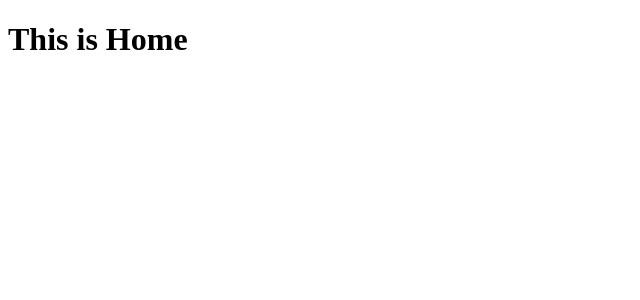
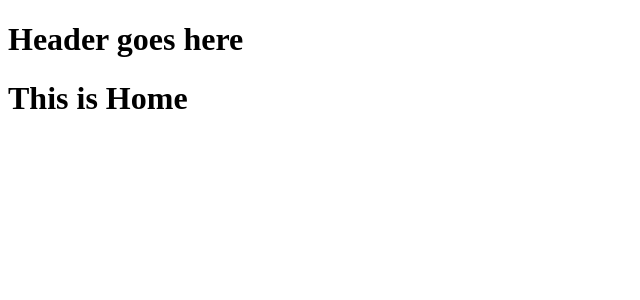
Before and after one commit to errami01/e-shop, a React (Create React App) app: page / in a window 1280 px wide. Shown: the top 300 px of the page, without its empty margins (0-640 px from the left). Built offline with nearby package versions, Linux system fonts and the light colour scheme.

Commit message:
creat Layout component and set its route

```diff
--- a/src/App.js
+++ b/src/App.js
@@ -1,8 +1,11 @@
 import './App.css';
 import { createBrowserRouter, createRoutesFromElements, RouterProvider, Route } from 'react-router-dom';
 import Home from './pages/Home'
+import Layout from './components/Layout';
 const router = createBrowserRouter(createRoutesFromElements(
-  <Route path='/' element={<Home />}/>
+  <Route path='/' element={<Layout />}>
+  <Route index element={<Home />}/>
+  </Route>
 ))
 
 function App() {
--- a/src/components/Header.js
+++ b/src/components/Header.js
@@ -1,3 +1,5 @@
 export default function Header(){
-
+    return(
+        <h1>Header goes here</h1>
+    )
 }
--- /dev/null
+++ b/src/components/Layout.js
@@ -0,0 +1,11 @@
+import { Outlet } from "react-router-dom"
+import Header from "./Header"
+export default function Layout(){
+    return(
+        <>
+            <Header />
+            <Outlet />
+        </>
+
+    )
+}
```
